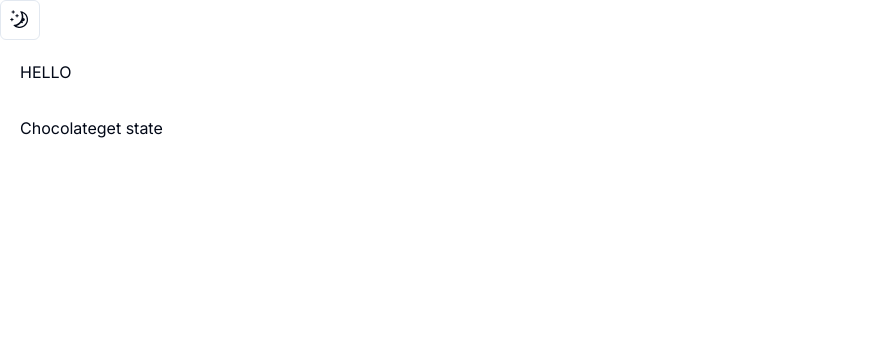
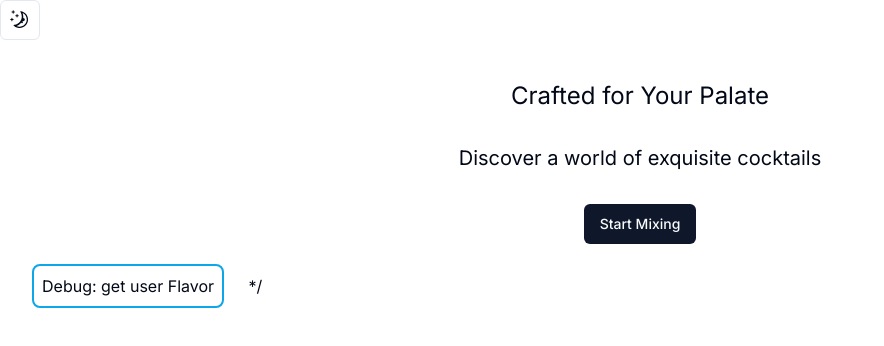
Before and after one commit to kingkwongsta/mixology, a Next.js app: page / in a window 1280 px wide. Shown: the top 346 px of the page, without its empty margins (0-884 px from the left). Built offline with nearby package versions, Linux system fonts and the light colour scheme.

Commit message:
remove flavor state from page component

```diff
--- a/src/app/page.js
+++ b/src/app/page.js
@@ -12,45 +12,38 @@ import userStore from "./../lib/userStore";
 
 export default function Home() {
   const [showWelcome, setshowWelcome] = useState(true);
-  const [userFlavor, setUserFlavor] = useState();
+  // const [userFlavor, setUserFlavor] = useState();
+  const { userFlavor } = userStore();
   const [userLiquor, setUserLiquor] = useState();
   const [userMood, setUserMood] = useState();
   const [recipe, setRecipe] = useState();
 
-  const { userTest, setUserTest } = userStore();
-  const handleChange = (test) => setUserTest(test);
-
   return (
-    <main className="m-5 space-y-8">
-      <h1>HELLO</h1>
-      <button onClick={() => handleChange("chocolate")}>Chocolate</button>
-      <button onClick={() => console.log(userTest)}>get state</button>
+    <main className="m-3">
+      {showWelcome ? (
+        <Welcome display={() => setshowWelcome(false)} />
+      ) : (
+        <div>
+          <FlavorChoice />
+          <LiquorChoice userFlavor={userFlavor} setUserLiquor={setUserLiquor} />
+          <MoodChoice userMood={userMood} setUserMood={setUserMood} />
+          <GenerateCocktail
+            userFlavor={userFlavor}
+            userLiquor={userLiquor}
+            userMood={userMood}
+            recipe={recipe}
+            setRecipe={setRecipe}
+          />
+        </div>
+      )}
+      {/*----- DEBUG STATE -----*/}
+      <button
+        onClick={() => console.log(userFlavor)}
+        className="p-2 m-5 border-solid border-2 border-sky-500 rounded-lg"
+      >
+        Debug: get user Flavor
+      </button>{" "}
+      */
     </main>
-    // <main className="m-3">
-    //   {showWelcome ? (
-    //     <Welcome display={() => setshowWelcome(false)} />
-    //   ) : (
-    //     <div>
-    //       <FlavorChoice setUserFlavor={setUserFlavor} />
-    //       <LiquorChoice userFlavor={userFlavor} setUserLiquor={setUserLiquor} />
-    //       <MoodChoice userMood={userMood} setUserMood={setUserMood} />
-    //       <GenerateCocktail
-    //         userFlavor={userFlavor}
-    //         userLiquor={userLiquor}
-    //         userMood={userMood}
-    //         recipe={recipe}
-    //         setRecipe={setRecipe}
-    //       />
-    //     </div>
-    //   )}
-    //   {/*----- DEBUG STATE -----*/}
-    //   {/* <button
-    //     onClick={() => console.log(recipe)}
-    //     className="p-2 m-5 border-solid border-2 border-sky-500 rounded-lg"
-    //   >
-    //     Debug: get recipe state
-    //   </button> */}
-    //   {/*----- END DEBUG STATE -----*/}
-    // </main>
   );
 }
```
